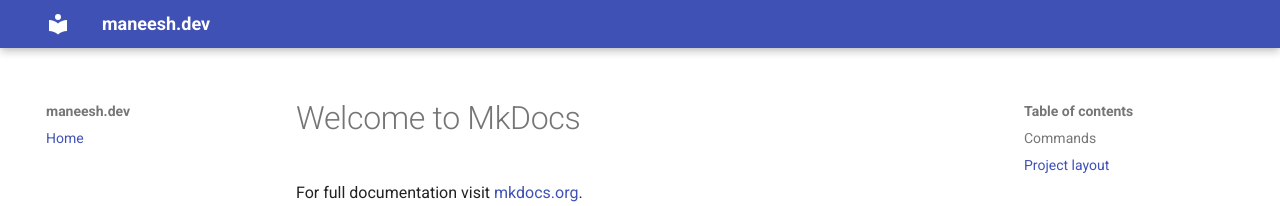
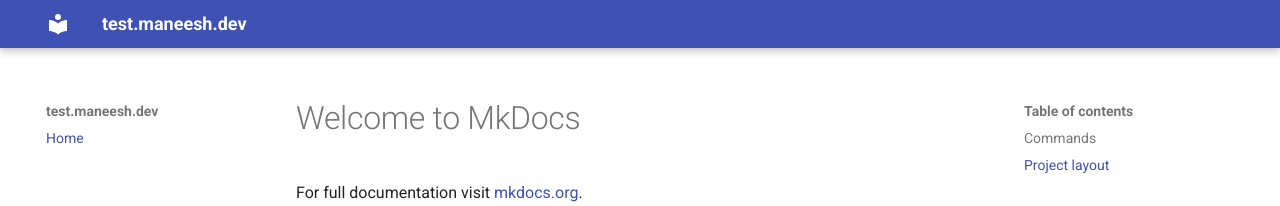
Before and after one commit to mbm-c/mbm-c.github.io, an MkDocs documentation site: the page built from docs/index.md, in a window 1280 px wide. Shown: the top 206 px of the page. Built offline with MkDocs 1.6.1 and Material for MkDocs 9.7.7, drawn with Linux system fonts in a browser that asks for light colours.

Commit message:
test: push to test endpoint

```diff
--- a/mkdocs.yml
+++ b/mkdocs.yml
@@ -1,4 +1,4 @@
-site_name: maneesh.dev
+site_name: test.maneesh.dev
 
 nav:
   - Home: index.md
```
